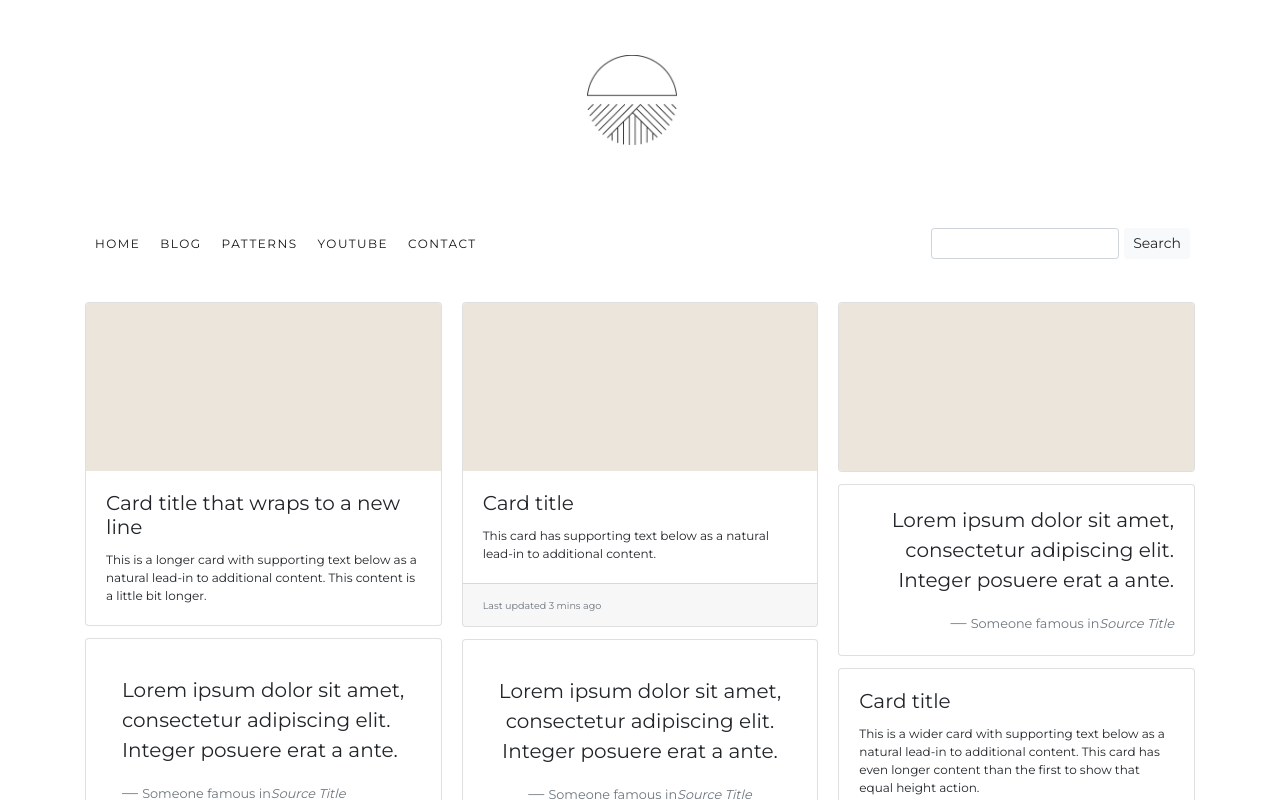
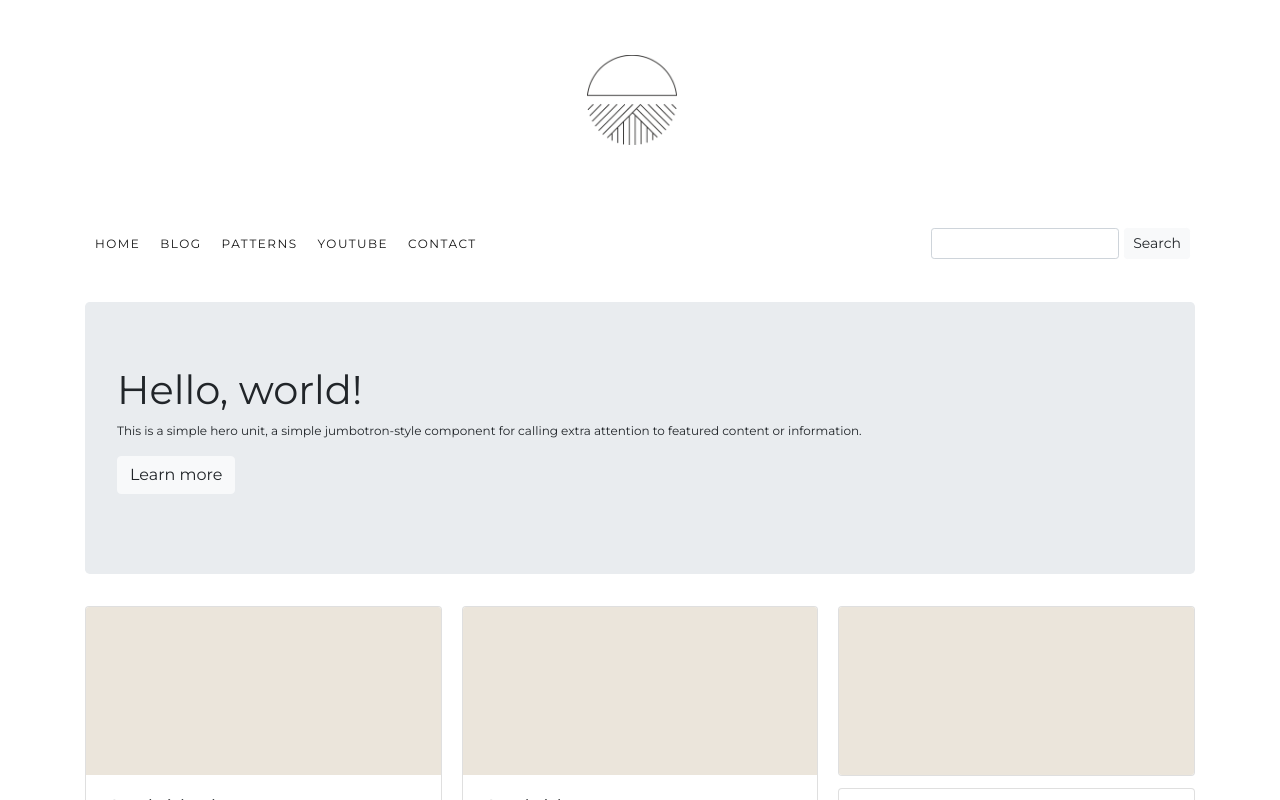
Before and after one commit to veranikabarel/wm-blog, a React (Create React App) app: page / in a window 1280 px wide. Shown: the top 800 px of the page. Built offline with nearby package versions, Linux system fonts and the light colour scheme.

Commit message:
feat: add jumbotron to home page

```diff
--- /dev/null
+++ b/src/components/jumbotron/index.js
@@ -0,0 +1,20 @@
+import React from 'react';
+import {Jumbotron, Button} from 'react-bootstrap';
+import './style.scss';
+
+const JumbotronImg = () => {
+    return (
+            <Jumbotron>
+                <h1>Hello, world!</h1>
+                <p>
+                    This is a simple hero unit, a simple jumbotron-style component for calling extra
+                    attention to featured content or information.
+                </p>
+                <p>
+                    <Button variant="light">Learn more</Button>
+                </p>
+            </Jumbotron>
+    );
+}
+
+export default JumbotronImg;
--- a/src/container/home/index.js
+++ b/src/container/home/index.js
@@ -1,11 +1,13 @@
 import React from 'react';
 import {Container, CardColumns, Card} from 'react-bootstrap';
 import postPic from '../../assets/random.png';
+import JumbotronImg from '../../components/jumbotron';
 import './style.scss';
 
 const Home = () => {
     return (
         <Container className='home'>
+         <JumbotronImg/>
             <CardColumns>
                 <Card>
                     <Card.Img variant="top" src={postPic}/>
```
Also changed, not shown: src/components/jumbotron/style.scss (added).
